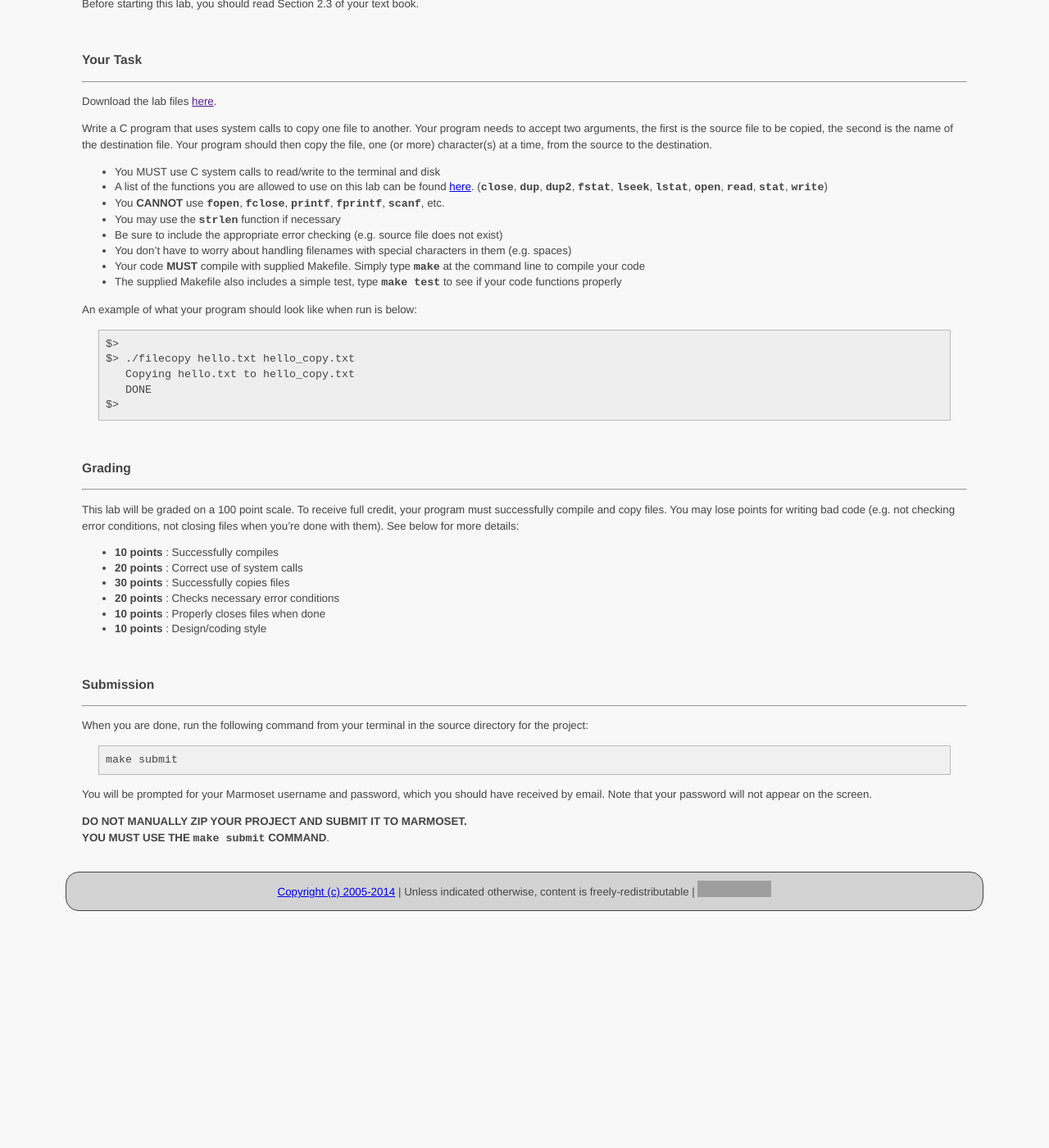
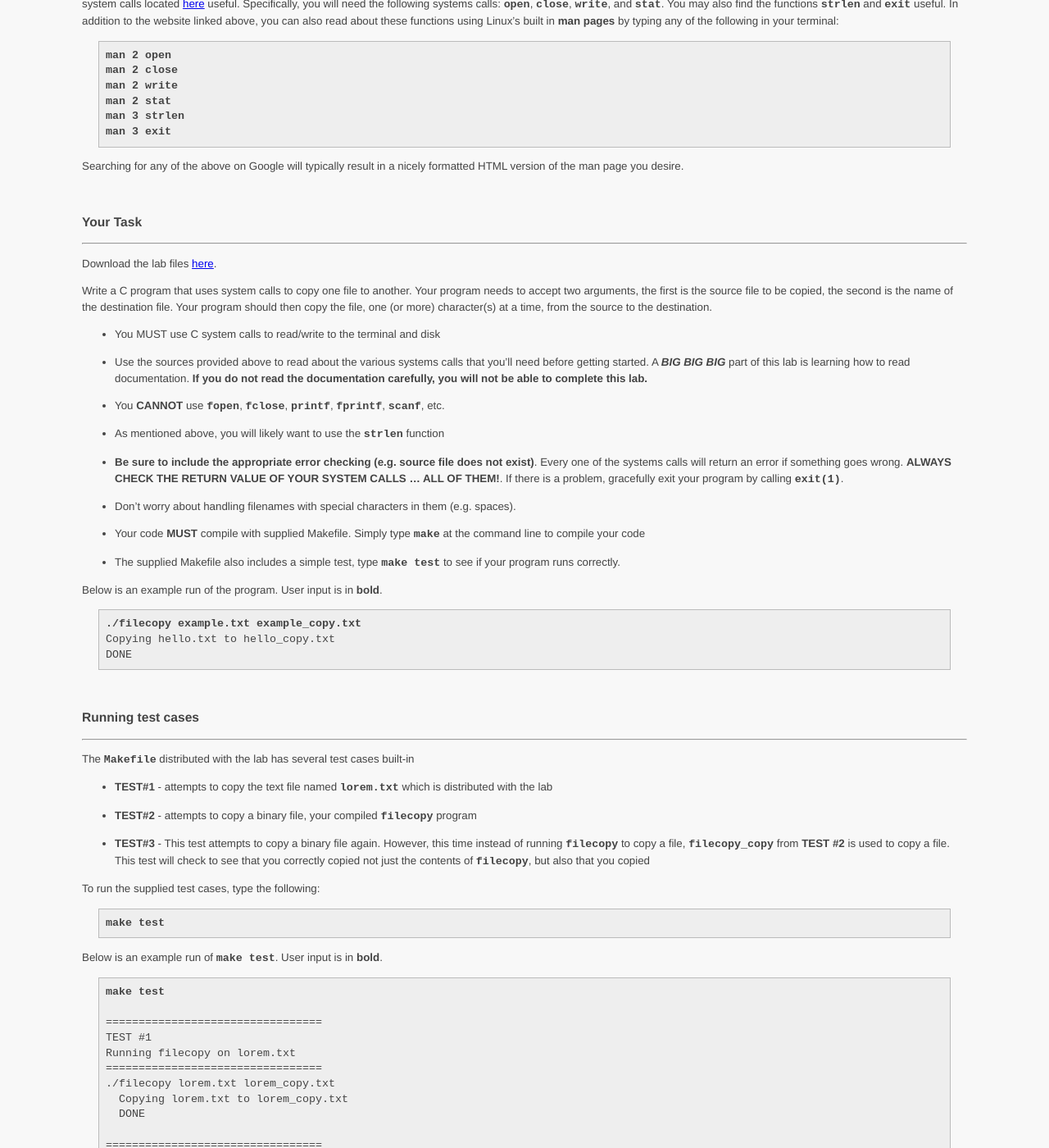
Before and after one commit to ycpcs/cs420-fall2014, a Jekyll site: the page built from labs/lab01.md, in a window 1280 px wide and 1400 px high, scrolled down 293 px. Shown: the whole window at 82% size. Built offline with Jekyll 4.4.1, drawn with Linux system fonts in a browser that asks for light colours; Markdown is read by kramdown in place of the engine named in the settings; before the commit the page ends 1414 px from its top, so only the background shows below that; some of the changed text lies outside the part shown; grey boxes are pictures that could not be loaded.

Commit message:
uploading lab01

````diff
--- a/labs/lab01.md
+++ b/labs/lab01.md
@@ -8,63 +8,166 @@ title: "Lab 1: File Copy"
 
 ### About this Lab
 ------------------
+Before starting this lab, you should read Section 2.3 of your text book.
 
-This lab is a 'warm-up' lab. Through this lab I hope to get a good feeling for your ability to write progr  ams in **C** and your ability to make use of the **POSIX API** and system calls. For this lab, and the rest of the labs that follow this semester, you are required to develop in a **POSIX-compliant environment**. This includes Linux and UNIX systems. If you have your own Linux or UNIX based system feel free to develop in those environments.  Otherwise, you can use the lab compueters in KEC119.
+This lab is a 'warm-up' lab. Through this lab I hope to get a good feeling for your ability to write programs in **C** and your ability to make use of the **POSIX API** and system calls. For this lab, and the rest of the labs that follow this semester, you are required to develop in a **POSIX-compliant environment**. This includes Linux and UNIX systems. If you have your own Linux or UNIX based system feel free to develop in those environments.  Otherwise, you can use the lab compueters in KEC119.
 
-You can use any code editor you wish, but you can only use C system calls for reading/writing to the terminal screen and/or to the disk when copying your file. You may find the list of C system calls located [here](http://codewiki.wikidot.com/system-calls) useful. Read about them and determine which of the system calls listed there are appropriate for your task as described below.
+You can use any code editor you wish, but you can only use C system calls for reading/writing to the terminal screen and/or to the disk when copying your file. You may find the list of C system calls located [here](http://codewiki.wikidot.com/system-calls) useful. Specifically, you will need the following systems calls: **```open```**, **```close```**, **```write```**, and **```stat```**.  You may also find the functions **```strlen```** and **```exit```** useful.  In addition to the website linked above, you can also read about these functions using Linux's built in **man pages** by typing any of the following in your terminal:
 
-Before starting this lab, you should read Section 2.3 of your text book.
+<pre>
+<b>man 2 open
+man 2 close
+man 2 write
+man 2 stat
+man 3 strlen
+man 3 exit</b>
+</pre>
+
+Searching for any of the above on Google will typically result in a nicely formatted HTML version of the man page you desire.
+
 
 
 <br>
 ### Your Task
 --------------
-Download the lab files [here]().
+Download the lab files [here](labs/lab01_filecopy.zip).
 
 Write a C program that uses system calls to copy one file to another. Your program needs to accept two arguments, the first is the source file to be copied, the second is the name of the destination file. Your program should then copy the file, one (or more) character(s) at a time, from the source to the destination.
 
  - You MUST use C system calls to read/write to the terminal and disk
- - A list of the functions you are allowed to use on this lab can be found [here](http://codewiki.wikidot.com/system-calls).
-(**```close```**, **```dup```**, **```dup2```**, **```fstat```**, **```lseek```**, **```lstat```**, **```open```**, **```read```**, **```stat```**, **```write```**)
+
+ - Use the sources provided above to read about the various systems calls that you'll need before getting started.  A **_BIG_** **_BIG_** **_BIG_** part of this lab is learning how to read documentation.  **If you do not read the documentation carefully, you will not be able to complete this lab.**
+
  - You **CANNOT** use **```fopen```**, **```fclose```**, **```printf```**, **```fprintf```**, **```scanf```**, etc.
- - You may use the **```strlen```** function if necessary
- - Be sure to include the appropriate error checking (e.g. source file does not exist)
- - You don't have to worry about handling filenames with special characters in them (e.g. spaces)
+
+ - As mentioned above, you will likely want to use the **```strlen```** function
+
+ - **Be sure to include the appropriate error checking (e.g. source file does not exist)**.  Every one of the systems calls will return an error if something goes wrong. **ALWAYS CHECK THE RETURN VALUE OF YOUR SYSTEM CALLS ... ALL OF THEM!**.  If there is a problem, gracefully exit your program by calling **```exit(1)```**.
+
+ - Don't worry about handling filenames with special characters in them (e.g. spaces).
+
  - Your code **MUST** compile with supplied Makefile. Simply type **```make```** at the command line to compile your code
- - The supplied Makefile also includes a simple test, type **```make test```** to see if your code functions properly
 
-An example of what your program should look like when run is below:
+ - The supplied Makefile also includes a simple test, type **```make test```** to see if your program runs correctly.
+
+
+Below is an example run of the program.
+User input is in **bold**.
 
 <pre>
-$>
-$> ./filecopy hello.txt hello_copy.txt
-   Copying hello.txt to hello_copy.txt
-   DONE
-$>
+<b>./filecopy example.txt example_copy.txt</b>
+Copying hello.txt to hello_copy.txt
+DONE
 </pre>
 
+<br>
+###Running test cases
+----------------------
+The **```Makefile```** distributed with the lab has several test cases built-in
+
+* **TEST#1** - attempts to copy the text file named **```lorem.txt```** which is distributed with the lab
+
+* **TEST#2** - attempts to copy a binary file, your compiled **```filecopy```** program
+
+* **TEST#3** - This test attempts to copy a binary file again. However, this time instead of running **```filecopy```** to copy a file, **```filecopy_copy```** from **TEST #2** is used to copy a file.  This test will check to see that you correctly copied not just the contents of **```filecopy```**, but also that you copied
+
+
+To run the supplied test cases, type the following:
+
+<pre>
+<b>make test</b>
+</pre>
+
+
+Below is an example run of **```make test```**.
+User input is in **bold**.
+
+<pre>
+<b>make test</b>
+
+=================================
+TEST #1
+Running filecopy on lorem.txt
+=================================
+./filecopy lorem.txt lorem_copy.txt
+  Copying lorem.txt to lorem_copy.txt
+  DONE
+
+=================================
+Checking to see if files differ
+=================================
+
+Files lorem.txt and lorem_copy.txt are identical
+
+=================================
+
+
+=================================
+TEST #2
+Running filecopy on filecopy
+=================================
+./filecopy filecopy filecopy_copy
+  Copying filecopy to filecopy_copy
+  DONE
+
+=================================
+Checking to see if files differ
+=================================
+
+Files filecopy and filecopy_copy are identical
+
+=================================
+
+
+=================================
+TEST #3
+Running filecopy_copy on filecopy
+=================================
+./filecopy_copy filecopy filecopy_copy_2
+  Copying filecopy to filecopy_copy_2
+  DONE
+
+=================================
+Checking to see if files differ
+=================================
+
+Files filecopy and filecopy_copy_2 are identical
+
+=================================
+</pre>
 
 
 <br>
 ### Grading
 ------------
-This lab will be graded on a 100 point scale. To receive full credit, your program must successfully compile and copy files. You may lose points for writing bad code (e.g. not checking error conditions, not closing files when you're done with them). See below for more details:
+This lab will be graded on a 100 point scale. To receive full credit, your program must successfully compile and copy files. See below for more details:
 
- - **10 points** : Successfully compiles
+ - **20 points** : Successfully compiles **WITH NO WARNINGS**
  - **20 points** : Correct use of system calls
- - **30 points** : Successfully copies files
- - **20 points** : Checks necessary error conditions
+ - **20 points** : Successfully copies text files (e.g. TEST #1)
+ - **20 points** : Successfully copies binary files (e.g. TEST #2)
+ - **10 points** : Checks **ALL** necessary error conditions
  - **10 points** : Properly closes files when done
- - **10 points** : Design/coding style
 
 
 
 <br>
 ### Submission
 ---------------
+Before submitting your assignment:
+ 1. run **```make clean```** from the terminal
+ 2. run **```make```** to compile your code from scratch
+ 3. **ADDRESS ANY AND ALL WARNINGS**
+ 4. goto #1 until no more warnings exist
+
+There are **NO** acceptable warnings on this assignment or any other assigning in this course. All warnings are an indication that you've done something incorrectly.
+
+
 When you are done, run the following command from your terminal in the source directory for the project:
 
-	make submit
+<pre>
+<b>make submit</b>
+</pre>
 
 You will be prompted for your Marmoset username and password,
 which you should have received by email.  Note that your password will
````
Also changed, not shown: labs/lab04.md (+1 -1 lines), schedule.md (+1 -1 lines), 1 other file.
